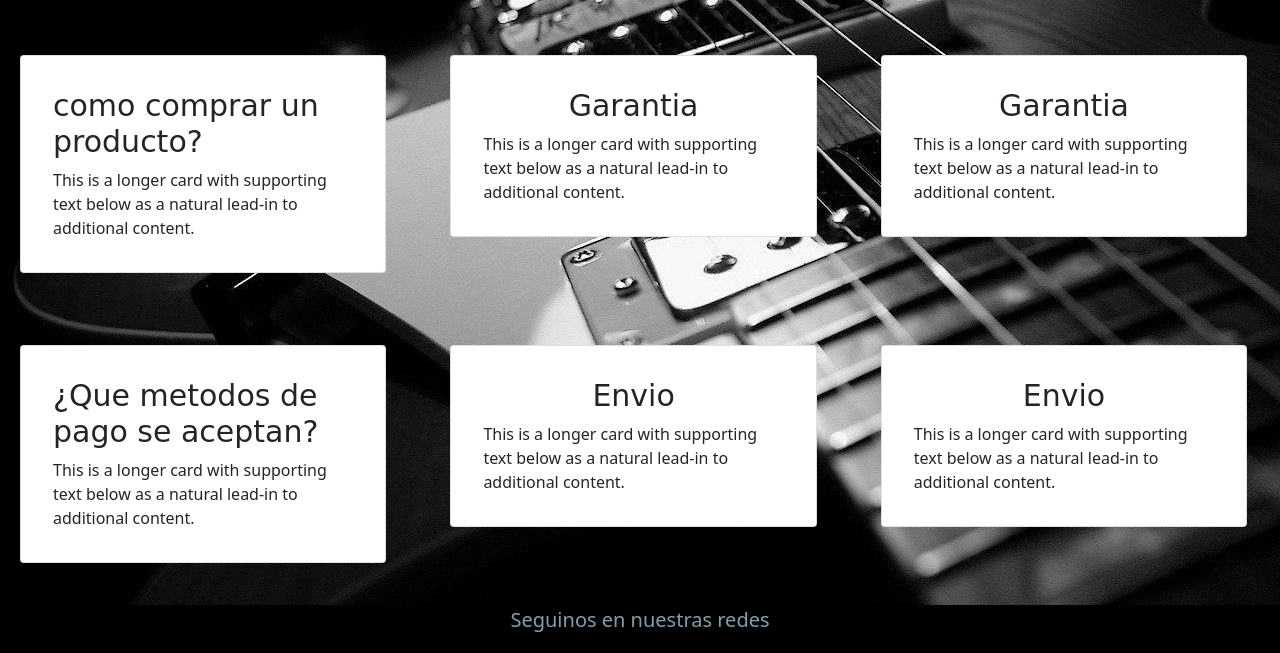
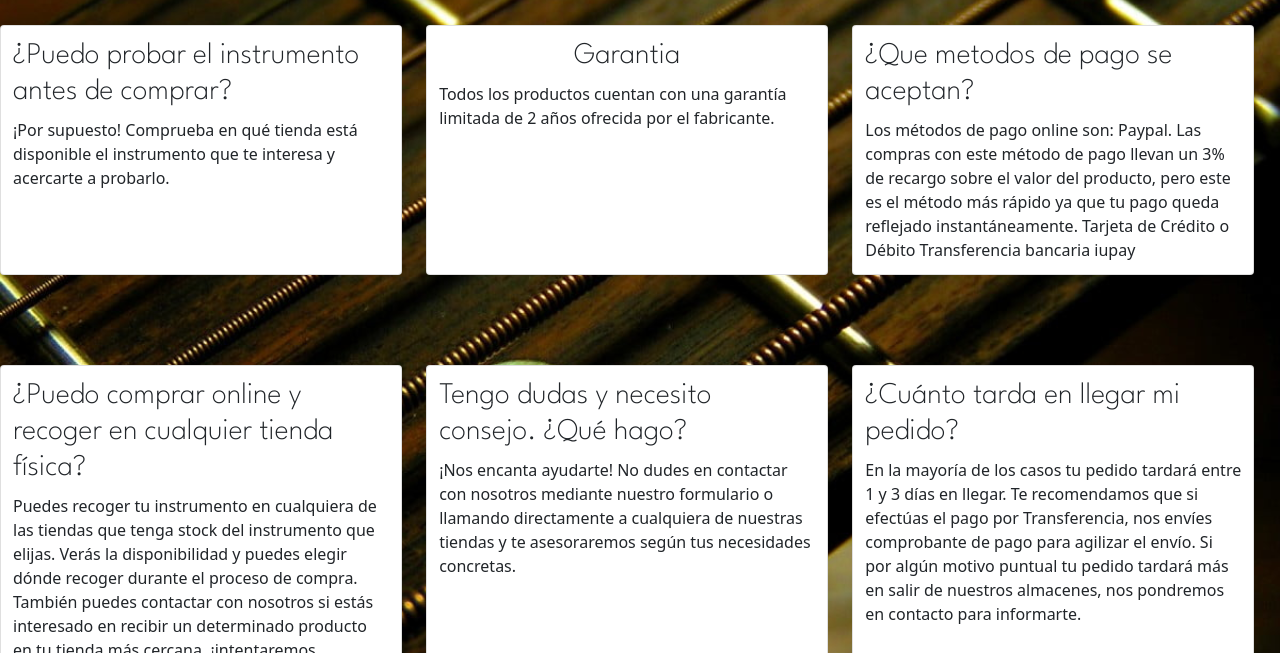
Before and after one commit to ALan2573/sass, a website: page paginas/preguntas.html in a window 1280 px wide. Shown: the part 167-820 px from the top of the page. Drawn offline with Linux system fonts and the light colour scheme; a web font is replaced by a local one.

Commit message:
acomode preguntas

```diff
--- a/paginas/preguntas.html
+++ b/paginas/preguntas.html
@@ -14,6 +14,7 @@
 	<link href="https://fonts.googleapis.com/css2?family=Rubik+Beastly&display=swap" rel="stylesheet">
 	<link href="https://fonts.googleapis.com/css2?family=Creepster&family=New+Rocker&display=swap" rel="stylesheet">
 	<link href="https://fonts.googleapis.com/css2?family=Rubik+Beastly&display=swap" rel="stylesheet">
+	<link href="https://fonts.googleapis.com/css2?family=League+Spartan:wght@200&display=swap" rel="stylesheet">
 	<link href="https://fonts.googleapis.com/css2?family=Slabo+27px&display=swap" rel="stylesheet">
 
 
@@ -47,84 +48,80 @@
 
 <!-- <div class="fondo"> -->
 <h2 class="color">Preguntas frecuentes</h2>
+<article class="width">
+	<div class="row row-cols-1 row-cols-md-3 g-4">
+		<div class="col">
+		  <div class="card h-100">
+			<div class="card-body">
+			  <h5 class="card-title">¿Puedo probar el instrumento antes de comprar?</h5>
+			  <p class="card-text">¡Por supuesto! Comprueba en qué tienda está disponible el instrumento que te interesa y acercarte a probarlo.</p>
+			</div>
 
-
-	  <article class="width">
-
-
-
-		<div class="row row-cols-1 row-cols-md-3 g-4">
-	<div class="col2">
-		<div class="card2">
-
-		  <!-- <img src="../imagenes/pago2.jpg" class="card-img-top" alt="..."> -->
-		  <div class="card-body">
-			<h5 class="card-title">como comprar un producto?</h5>
-			<p class="card-text">This is a longer card with supporting text below as a natural lead-in to additional content.</p>
 		  </div>
 		</div>
-	  </div>
-	  <div class="col2">
-		<div class="card2">
+		<div class="col">
+		  <div class="card h-100">
 
-		  <!-- <img src="../imagenes/garantia2.jpg" class="card-img-top" alt="..."> -->
-		  <div class="card-body">
-			<h5 class="card-title">Garantia</h5>
-			<p class="card-text">This is a longer card with supporting text below as a natural lead-in to additional content.</p>
+			<div class="card-body">
+			  <h5 class="card-title">Garantia</h5>
+			  <p class="card-text">Todos los productos cuentan con una garantía limitada de 2 años ofrecida por el fabricante.</p>
+			</div>
+
 		  </div>
 		</div>
-	  </div>
-	  <div class="col2">
-		<div class="card2">
+		<div class="col">
+		  <div class="card h-100">
 
-		  <!-- <img src="../imagenes/garantia2.jpg" class="card-img-top" alt="..."> -->
-		  <div class="card-body">
-			<h5 class="card-title">Garantia</h5>
-			<p class="card-text">This is a longer card with supporting text below as a natural lead-in to additional content.</p>
+			<div class="card-body">
+			  <h5 class="card-title">¿Que metodos de pago se aceptan?</h5>
+			  <p class="card-text">Los métodos de pago online son:
+
+				Paypal. Las compras con este método de pago llevan un 3% de recargo sobre el valor del producto, pero este es el método más rápido ya que tu pago queda reflejado instantáneamente.
+				Tarjeta de Crédito o Débito
+				Transferencia bancaria
+				iupay</p>
+			</div>
+
 		  </div>
 		</div>
+</article>
+  <section class="width2">
+</div><div class="row row-cols-1 row-cols-md-3 g-4">
+	<div class="col">
+	  <div class="card h-100">
+
+		<div class="card-body">
+		  <h5 class="card-title">¿Puedo comprar online y recoger en cualquier tienda física?</h5>
+		  <p class="card-text">Puedes recoger tu instrumento en cualquiera de las tiendas que tenga stock del instrumento que elijas. Verás la disponibilidad y puedes elegir dónde recoger durante el proceso de compra. También puedes contactar con nosotros si estás interesado en recibir un determinado producto en tu tienda más cercana, ¡intentaremos solucionarlo!</p>
+		</div>
+
 	  </div>
+	</div>
+	<div class="col">
+	  <div class="card h-100">
 
+		<div class="card-body">
+		  <h5 class="card-title">Tengo dudas y necesito consejo. ¿Qué hago?</h5>
+		  <p class="card-text">¡Nos encanta ayudarte! No dudes en contactar con nosotros mediante nuestro formulario o llamando directamente  a cualquiera de nuestras tiendas y te asesoraremos según tus necesidades concretas.</p>
+		</div>
 
+	  </div>
+	</div>
+	<div class="col">
+	  <div class="card h-100">
 
+		<div class="card-body">
+		  <h5 class="card-title">¿Cuánto tarda en llegar mi pedido?</h5>
+		  <p class="card-text">En la mayoría de los casos tu pedido tardará entre 1 y 3 días en llegar.
+			Te recomendamos que si efectúas el pago por Transferencia, nos envíes comprobante de pago para agilizar el envío.
+			Si por algún motivo puntual tu pedido tardará más en salir de nuestros almacenes, nos pondremos en contacto para informarte.</p>
+		</div>
 
+	  </div>
+	</div>
+  </div>
 
- </article>
-<section class="width2" >
-	<div class="row row-cols-1 row-cols-md-3 g-4">
-		<div class="col2">
-			<div class="card2">
-				<!-- <img src="../imagenes/metodos_de_pago.jpg" class="card-img-top" alt=""> -->
-
-
-			  <div class="card-body">
-				<h5 class="card-title">¿Que metodos de pago se aceptan?</h5>
-				<p class="card-text">This is a longer card with supporting text below as a natural lead-in to additional content.</p>
-			  </div>
-			</div>
-		  </div>
-		  <div class="col2">
-			<div class="card2">
-
-				<!-- <img src="../imagenes/envios2.jpg" class="card-img-top" alt=""> -->
-
-			  <div class="card-body">
-				<h5 class="card-title">Envio</h5>
-				<p class="card-text">This is a longer card with supporting text below as a natural lead-in to additional content.</p>
-			  </div>
-			</div>
-		  </div>
-		  <div class="col2">
-			<div class="card2">
-				<!-- <img src="../imagenes/envios2.jpg" class="img-fluid" alt="..."> -->
-			  <div class="card-body">
-				<h5 class="card-title">Envio</h5>
-				<p class="card-text">This is a longer card with supporting text below as a natural lead-in to additional content.</p>
-			  </div>
-			</div>
-		  </div>
-		  </section>
-
+  </section>
 		<footer>
 			<p>Seguinos en nuestras redes</p>
 			<div class="footer_flex">
@@ -132,6 +129,7 @@
 				<a class="footer_img" href="https://www.instagram.com/"><img src="../iconos/instagram.png" alt=""></a>
 				<a class="footer_img" href="https://www.facebook.com/"><img src="../iconos/facebook.png" alt=""></a>
 			</div>
+			<p>Copyright Guitars Symphony</p>
 		</footer>
 			<script src="../bootstrap-local/js/bootstrap.js"></script>
 </body>
--- a/scss/_estructura.scss
+++ b/scss/_estructura.scss
@@ -66,46 +66,37 @@ header {
   }
 
 //  preguntas
+.fondo {
+  background-image: url(../imagenes/fondo6.jpg);
+  background-size: cover;
+  height: 100vh;
+}
+.card-title {
+  font-size: 30px;
+  font-family: 'League Spartan', sans-serif;
+
+}
+.card-img-top {
+  width: 100px;
+}
   .color {
     margin-top: 20px;
-    color:$color1
+    color:$colorceles
+  }
+  .Cp {
+    margin-top: 50px;
   }
 .width {
-  margin-top: 50px;
-  display: flex;
-  justify-content: center;
-  width: 99%;
-  height: 25vh;
+  margin-top: 40px;
+  margin-bottom: 90px;
+  width: 98%;
+
 }
 .width2 {
-  margin-top: 90px;
-  display: flex;
-  justify-content: center;
-  width: 99%;
-  height: 35vh;
-}
-.fondo {
-  background-image: url(../imagenes/fondo.jpg);
-
+  margin-bottom: 140px;
+  width: 98%;
 }
 
-// .grid_areas2{
-//   background-image : url(../imagenes/fondo.jpg);
-//   background-size: cover;
-//   display: flex;
-
-
-// }
-// .width2 {
-//   display: flex;
-//   justify-content: center;
-//   width: 97%;
-// }
-// .card {
-//   background-color: red;
-// padding: 20px;
-
-// }
 .card-img-top {
 
   width: 100%;
```
Also changed, not shown: index.html (+2 -0 lines), paginas/contacto.html (+3 -1 lines), paginas/sobre_nosotros.html (+23 -4 lines), paginas/sucursales.html (+14 -4 lines), css/destino.css, imagenes/fondo3.jpg (added), imagenes/fondo4.jpg (added), imagenes/fondo5.jpg (added), imagenes/fondo6.jpg (added), imagenes/garantia3.jpg (added), imagenes/producto.jpg (added), imagenes/tienda-online.jpg (added).
